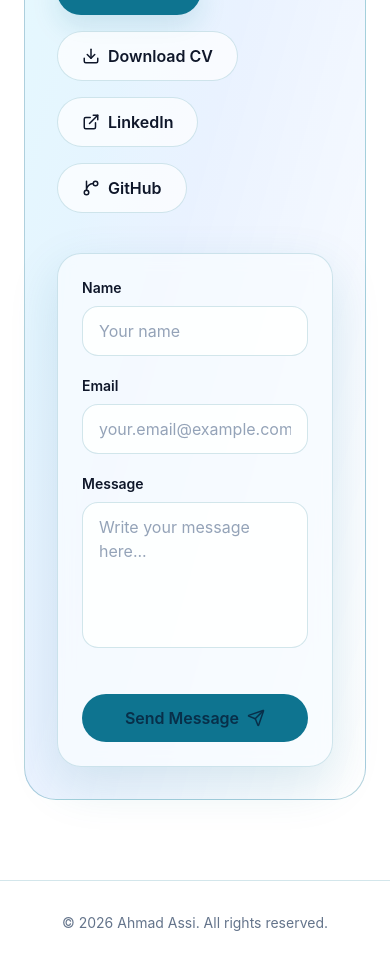
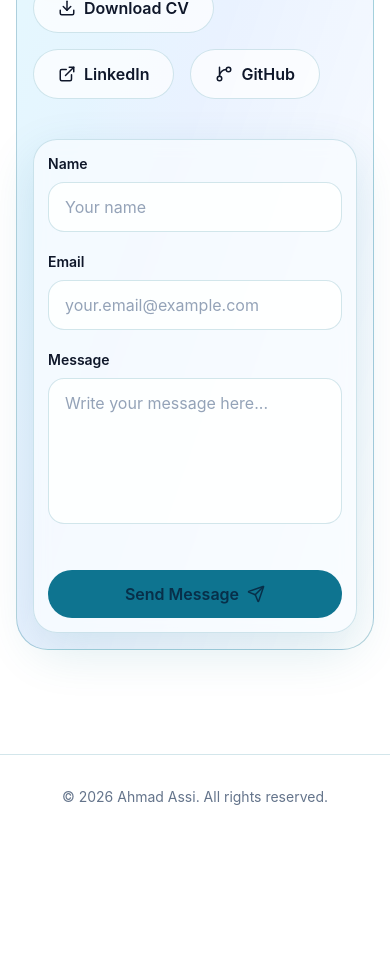
Before and after one commit to Ahmadassi04/Ahmadassi04.github.io, a React (Vite) app: page / in a window 390 px wide. Shown: the part 10920-11885 px from the top of the page. After the commit the page ends 11759 px from the top, so only its background shows below. Built offline with nearby package versions, Linux system fonts and the light colour scheme.

Commit message:
Polish responsive portfolio and accent system

```diff
--- a/src/App.jsx
+++ b/src/App.jsx
@@ -939,10 +939,10 @@ export default function Portfolio() {
         </div>
       </SectionReveal>
 
-      <SectionReveal id="contact" className="mx-auto max-w-6xl px-6 py-20">
-        <div className="rounded-[2rem] border border-cyan-400/20 bg-gradient-to-br from-cyan-400/10 via-blue-500/10 to-white/[0.04] p-8 md:p-12">
-          <div className="grid gap-10 lg:grid-cols-[0.9fr_1.1fr]">
-            <div>
+      <SectionReveal id="contact" className="contact-section mx-auto max-w-6xl px-4 py-20 sm:px-6">
+        <div className="contact-card rounded-[2rem] border border-cyan-400/20 bg-gradient-to-br from-cyan-400/10 via-blue-500/10 to-white/[0.04] p-5 sm:p-8 md:p-12">
+          <div className="contact-grid grid gap-10 lg:grid-cols-[0.9fr_1.1fr]">
+            <div className="min-w-0">
               <p className="mb-3 text-sm font-semibold uppercase tracking-[0.3em] text-cyan-300">
                 Contact
               </p>
@@ -994,9 +994,9 @@ export default function Portfolio() {
 
             <form
               onSubmit={handleContactSubmit}
-              className="rounded-3xl border border-white/10 bg-slate-950/60 p-6 shadow-2xl shadow-cyan-950/30 backdrop-blur"
+              className="contact-form rounded-3xl border border-white/10 bg-slate-950/60 p-4 shadow-2xl shadow-cyan-950/30 backdrop-blur sm:p-6"
             >
-              <div className="grid gap-5">
+              <div className="grid min-w-0 gap-5">
                 <input type="hidden" name="access_key" value={WEB3FORMS_ACCESS_KEY} />
                 <div>
                   <label
@@ -1064,7 +1064,7 @@ export default function Portfolio() {
                   autoComplete="off"
                 />
 
-                <div className="flex justify-center">
+                <div className="contact-captcha flex justify-center">
                   <div
                     className="h-captcha"
                     data-captcha="true"
--- a/src/index.css
+++ b/src/index.css
@@ -301,6 +301,75 @@ main :is(a, button, input, textarea, select, [tabindex]):focus-visible {
   background: rgb(var(--accent-rgb));
   color: #020617;
   box-shadow: 0 18px 44px rgba(var(--accent-rgb), 0.26);
+}
+
+@media (max-width: 767px) {
+  .contact-section,
+  .contact-card,
+  .contact-grid,
+  .contact-form {
+    box-sizing: border-box;
+    width: 100%;
+    max-width: 100%;
+    min-width: 0;
+  }
+
+  .contact-form input,
+  .contact-form textarea,
+  .contact-form button {
+    box-sizing: border-box;
+    max-width: 100%;
+    min-width: 0;
+  }
+
+  .contact-captcha {
+    width: 100%;
+    max-width: 100%;
+    min-width: 0;
+    overflow: hidden;
+  }
+
+  .contact-captcha .h-captcha {
+    max-width: 100%;
+    transform-origin: top center;
+  }
+}
+
+@media (max-width: 430px) {
+  .contact-section {
+    padding-bottom: 6.5rem;
+  }
+}
+
+@media (max-width: 390px) {
+  .contact-card {
+    padding: 1rem;
+  }
+
+  .contact-form {
+    padding: 0.875rem;
+  }
+
+  .contact-captcha .h-captcha {
+    transform: scale(0.86);
+    margin-bottom: -0.7rem;
+  }
+}
+
+@media (max-width: 340px) {
+  .contact-card {
+    padding: 0.75rem;
+    border-radius: 1.5rem;
+  }
+
+  .contact-form {
+    padding: 0.75rem;
+  }
+
+  .contact-captcha .h-captcha {
+    transform: scale(0.8);
+    margin-bottom: -1rem;
+  }
 }
 
 @keyframes typewriter-cursor-blink {
```
